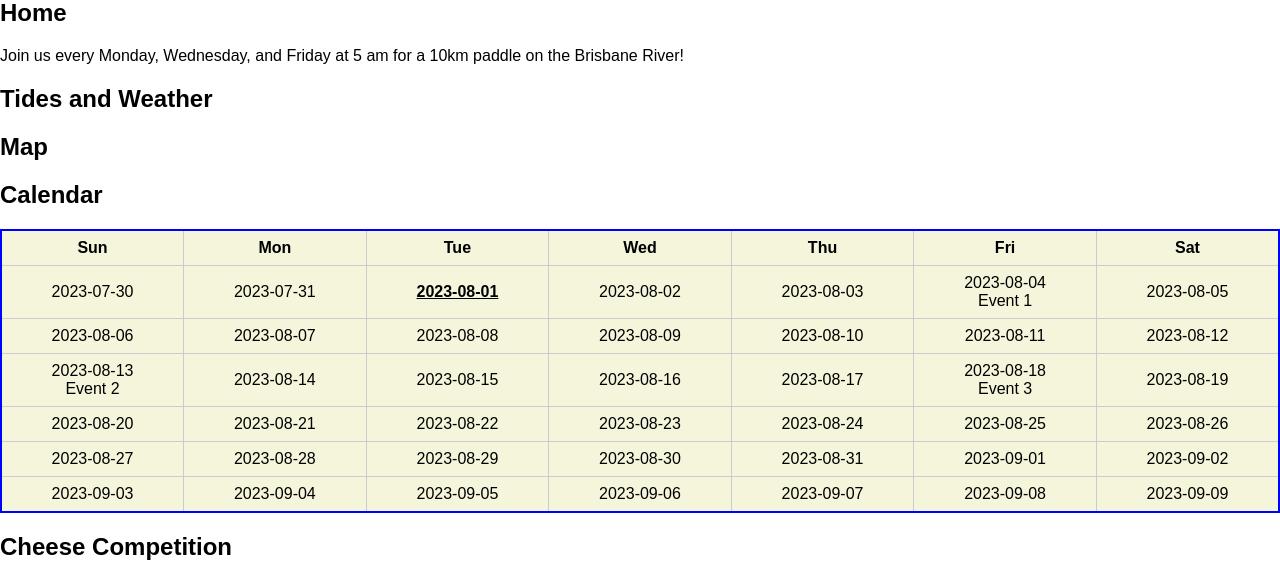
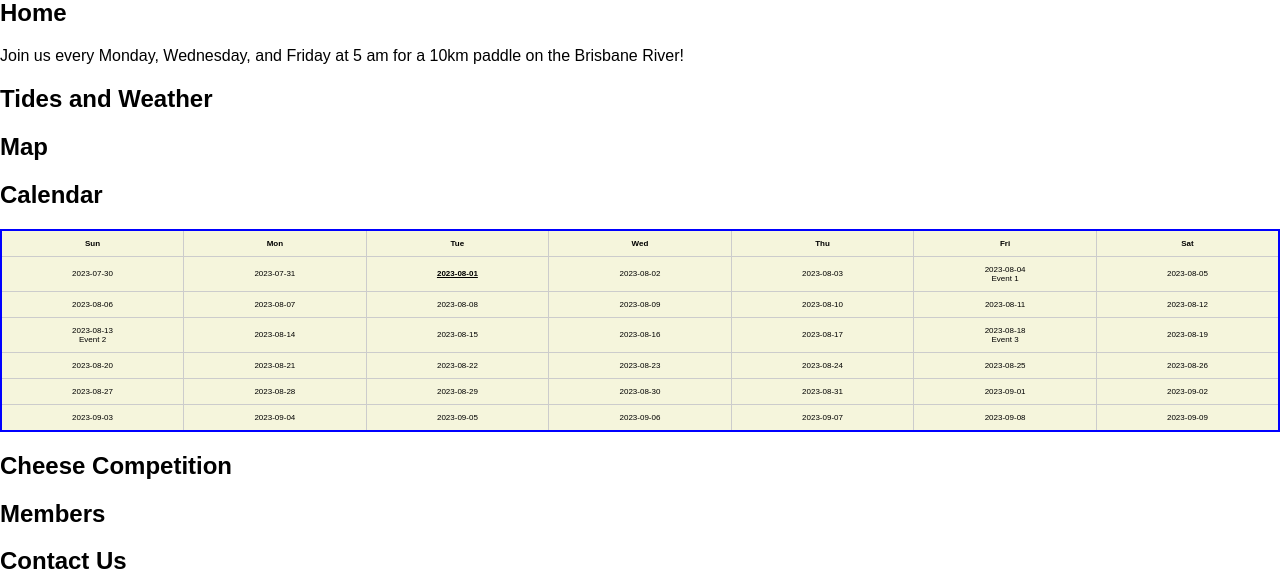
Before and after one commit to dpmatsalla/westendspearers, a PHP site: page / in a window 1280 px wide. Shown: the part 445-1018 px from the top of the page. Run offline with PHP 8.4, Linux system fonts and the light colour scheme.

Commit message:
Update styles.css

```diff
--- a/styles.css
+++ b/styles.css
@@ -42,6 +42,7 @@ td {
 }
 .calendar th, .calendar td {
   border: 1px solid #ccc;
+  font-size: 8px;
   text-align: center;
   padding: 8px;
 }
```
